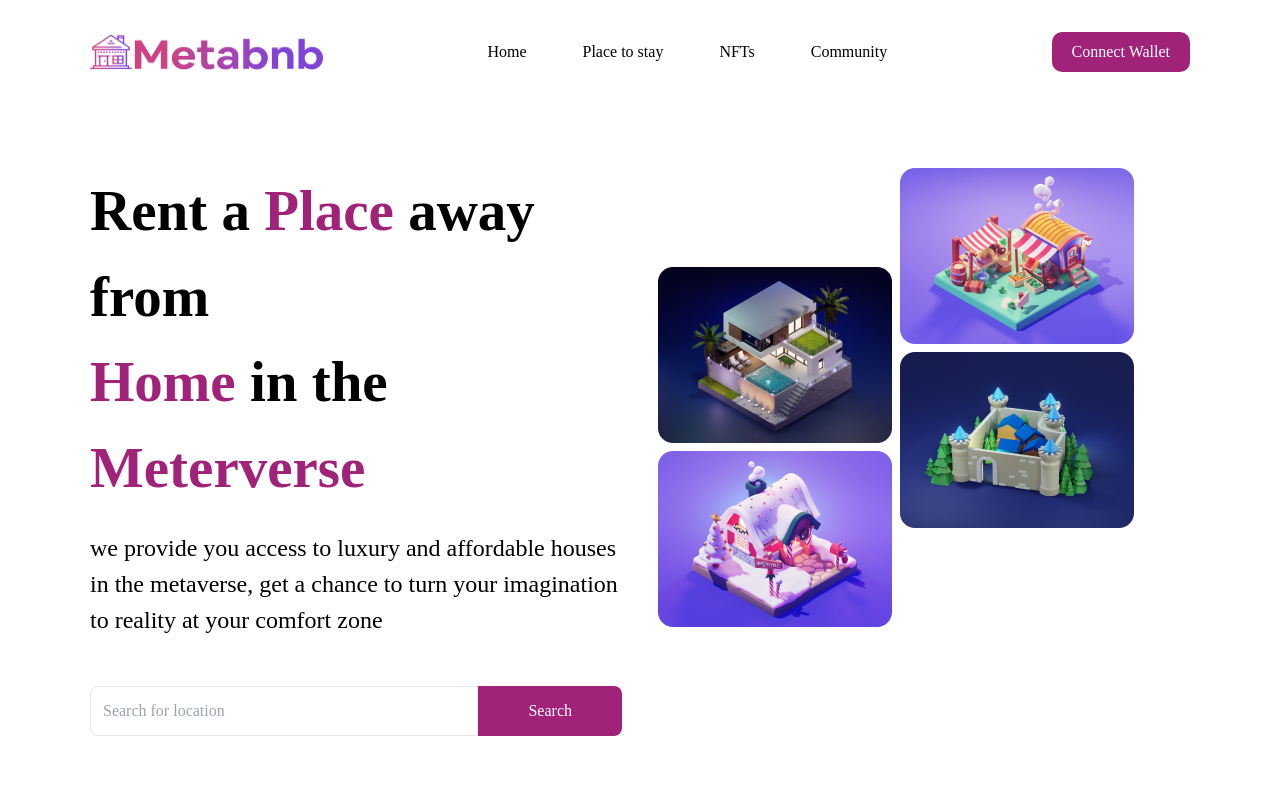
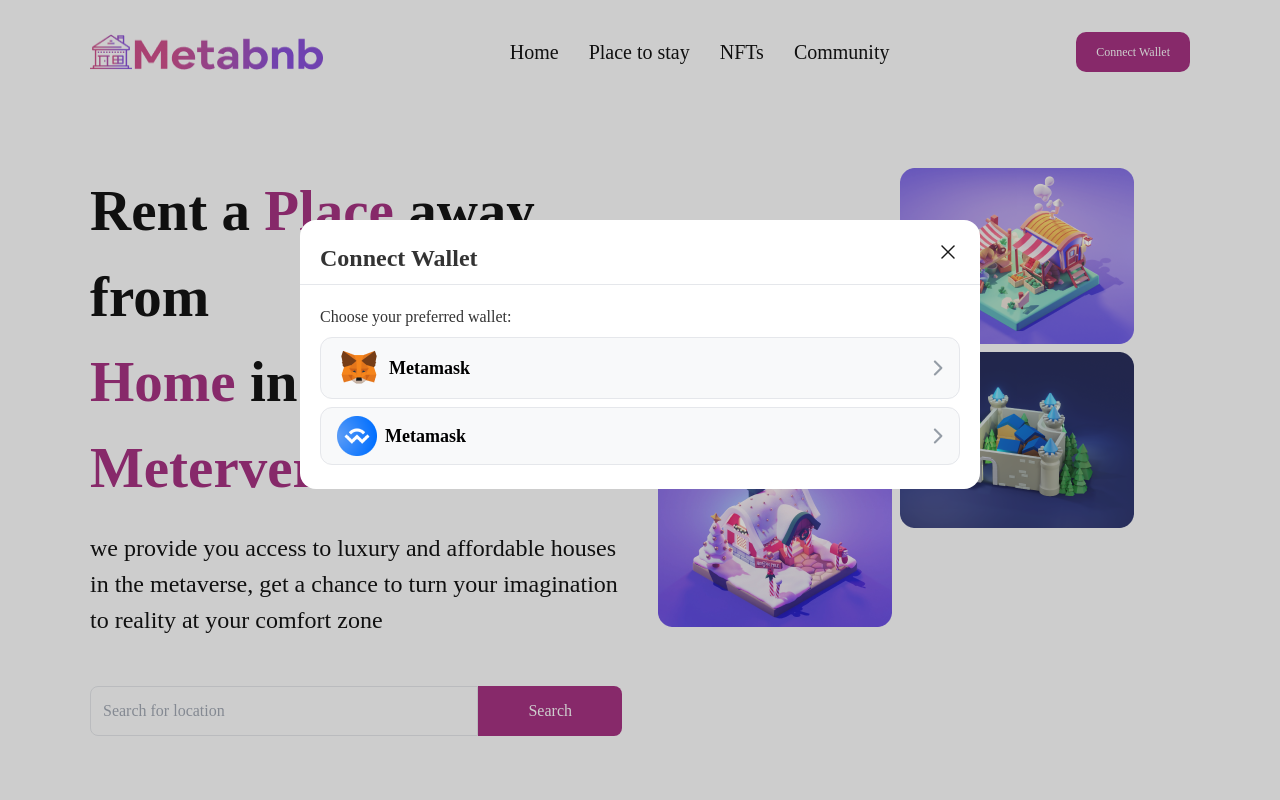
Before and after one commit to NiranMike/meta-hng-project, a React (Create React App) app: page / in a window 1280 px wide. Both pictures are taken after a click on the button "Connect Wallet". Shown: the top 800 px of the page. Built offline with nearby package versions, Linux system fonts and the light colour scheme; a web font is replaced by a local one.

Commit message:
add dropdown

```diff
--- a/src/Components/Navbar.jsx
+++ b/src/Components/Navbar.jsx
@@ -2,15 +2,61 @@ import React, { useState } from "react";
 import metabnblogo from "../Assets/landingPageAssets/Grouplogo.png";
 import { AiOutlineClose } from "react-icons/ai";
 import { GiHamburgerMenu } from "react-icons/gi";
-
+import closeModal from "../Assets/landingPageAssets/close.png";
+import metamaskLogo from "../Assets/landingPageAssets/image 66.png";
+import walletConnectLogo from "../Assets/landingPageAssets/image 69.png";
+import arrow from "../Assets/landingPageAssets/Vector4.png";
 const Navbar = () => {
   const [menu, setMenu] = useState(false);
-
+  const [walletModal, setWalletModal] = useState(false)
   const hamburgerMenuHandler = () => {
     setMenu(!menu);
   };
+
+  const openModalHandler = () =>{
+    setWalletModal(true)
+  }
+
+  const closeModalHandler = () =>{
+    setWalletModal(false)
+  }
+
+
   return (
-    <div className=" py-8 px-3 md:px-[90px]">
+    <div className=" py-8 px-3 md:px-[30px] lg:px-[90px]">
+      <div className={walletModal ? "fixed z-30 left-0 right-0 bottom-0 top-0 bg-[#40404042] h-full w-full" : "hidden"}>
+        <div className=" rounded-[16px] bg-white mt-[220px] mx-4 sm:mx-[100px] md:mx-[200px] lg:mx-[300px] 2xl:mx-[500px] ">
+          <div className=" flex mx-5 justify-between">
+            <p className="mt-5 mb-2 font-bold md:text-[24px] text-[#333333]">Connect Wallet</p>
+            <button onClick={closeModalHandler}>
+              <img src={closeModal} alt="" />
+            </button>
+          </div>
+          <hr />
+          <div className=" pb-4">
+            <p className="mx-5 pt-5 font-normal text-[16px] text-[#333333]">Choose your preferred wallet:</p>
+            <div className="mx-5 px-4 py-2 bg-[#F8F9FA] flex justify-between items-center rounded-[12px] border my-2">
+              <div className=" flex gap-2  items-center">
+                <img src={metamaskLogo} alt="" />
+                <p className="wallet--font font-semibold text-[18px]">Metamask</p>
+              </div>
+              <button>
+                <img src={arrow} alt="" />
+              </button>
+            </div>
+            {/* wallec connect */}
+            <div className="mx-5 px-4 py-2 bg-[#F8F9FA] flex justify-between items-center rounded-[12px] border my-2">
+              <div className=" flex gap-2  items-center">
+                <img src={walletConnectLogo} alt="" />
+                <p className="wallet--font font-semibold text-[18px]">Metamask</p>
+              </div>
+              <button>
+                <img src={arrow} alt="" />
+              </button>
+            </div>
+          </div>
+        </div>
+      </div>
       <div className="flex items-center justify-between">
         <img
           src={metabnblogo}
@@ -18,21 +64,34 @@ const Navbar = () => {
           height={""}
           alt="meta-bnb-logo"
         />
+        {/* navs */}
         <ul className=" hidden md:flex items-center justify-between">
-          <li className=" mx-[28px]">Home</li>
-          <li className=" mx-[28px]">Place to stay</li>
-          <li className=" mx-[28px]">NFTs</li>
-          <li className=" mx-[28px]">Community</li>
+          <li className=" mx-[15px] font-normal lg:text-[20px] text-[14px]">Home</li>
+          <li className=" mx-[15px] font-normal lg:text-[20px] text-[14px]">Place to stay</li>
+          <li className=" mx-[15px] font-normal lg:text-[20px] text-[14px]">NFTs</li>
+          <li className=" mx-[15px] font-normal lg:text-[20px] text-[14px]">Community</li>
         </ul>
-        <button className=" lg:block hidden btn text-white px-5 py-2">
+        <button onClick={openModalHandler} className=" md:block lg:block hidden btn text-white text-xs px-2 lg:px-5 py-3">
           Connect Wallet
         </button>
-        <div onClick={hamburgerMenuHandler} className=" md:hidden">
+        <div onClick={hamburgerMenuHandler} className=" z-20 md:hidden">
           {!menu ? (
             <GiHamburgerMenu className="text-[#A02279]" size={26} />
           ) : (
-            <AiOutlineClose className="text-[#A02279]" size={26} />
+            <AiOutlineClose className="text-[#000000]" size={26} />
           )}
+        </div>
+        {/* dropdown */}
+      </div>
+      <div className={menu ? " z-10 absolute top-0 right-0 left-0 h-[50vh] bg-[#A02279]" : "hidden"}>
+        <div className=" pt-7">
+          <ul>
+            <li className=" pb-6 pl-3 cursor-pointer text-white">Home</li>
+            <li className=" pb-6 pl-3 cursor-pointer text-white">Place to stay</li>
+            <li className=" pb-6 pl-3 cursor-pointer text-white">NFTs</li>
+            <li className=" pb-6 pl-3 cursor-pointer text-white">Community</li>
+            <button onClick={openModalHandler} className=" pb-6 pl-3 cursor-pointer text-white">Connect Wallet</button>
+          </ul>
         </div>
       </div>
     </div>
```
